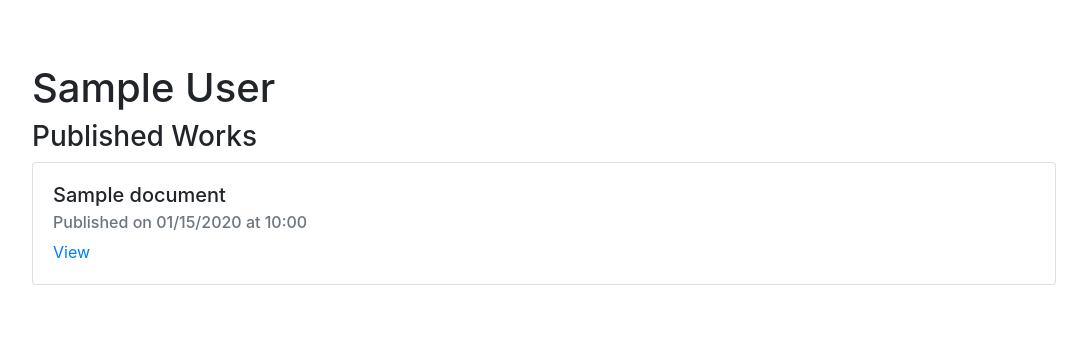
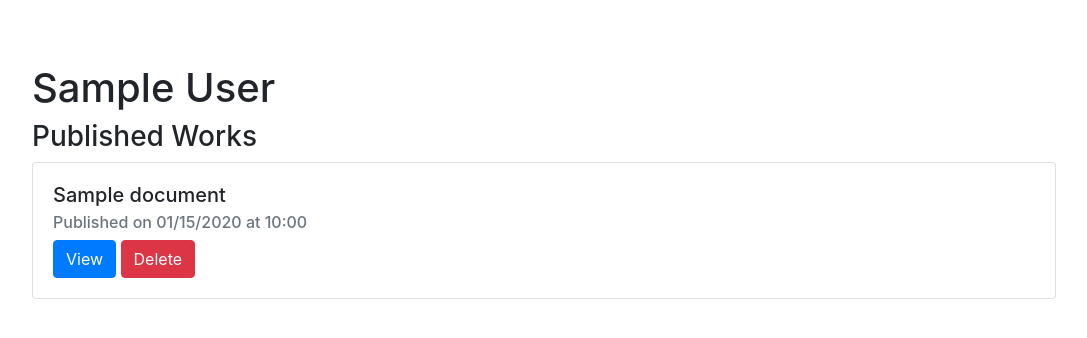
Before and after one commit to prolesoft/MarXXIsts-Python, a Flask app: page /profile in a window 1280 px wide. Shown: the part 62-400 px from the top of the page, without its empty margins (96-1183 px from the left). Run offline with Flask 2, Linux system fonts and the light colour scheme; a user stored in the database is signed in; tables that the repository leaves empty hold one stand-in row (values such as "Sample post"); some libraries are stand-ins or nearby versions.

Commit message:
Implemented work deletion

```diff
--- a/app.py
+++ b/app.py
@@ -8,6 +8,8 @@ from flask import (
     redirect,
     flash,
     url_for,
+    jsonify,
+    abort,
 )
 from flask_sqlalchemy import SQLAlchemy
 from flask_migrate import Migrate
@@ -37,6 +39,13 @@ login_manager.login_view = "login"
 from forms import *
 from models import *
 
+@app.errorhandler(404)
+def page_not_found(e):
+    return render_template("404.html"), 404
+
+@app.errorhandler(401)
+def unauthorized(e):
+    return render_template("401.html"), 401
 
 @app.route("/")
 def index():
@@ -117,7 +126,25 @@ def profile():
 @app.route("/document/<int:document_id>")
 def document(document_id):
     doc = Document.query.get(document_id)
-    doc_file = codecs.open(doc.path, 'r', 'utf-8')
-    doc_text = doc_file.read()
-    doc_file.close()
-    return render_template('document.html', doc=doc, doc_contents=doc_text)
+    if doc is not None:
+        doc_file = codecs.open(doc.path, 'r', 'utf-8')
+        doc_text = doc_file.read()
+        doc_file.close()
+        return render_template('document.html', doc=doc, doc_contents=doc_text)
+    else:
+        return abort(404)
+
+
+@app.route("/document/<int:document_id>/delete", methods=['DELETE'])
+@login_required
+def delete_document(document_id):
+    doc = Document.query.get(document_id)
+    if doc is not None:
+        if doc.author_id != current_user.id:
+            return abort(401)
+        else:
+            db.session.delete(doc)
+            db.session.commit()
+            return redirect('/profile')
+    else:
+        return abort(404)
--- a/templates/profile.html
+++ b/templates/profile.html
@@ -10,7 +10,39 @@
     <div class="card-body">
         <h5 class="card-title">{{ work.title }}</h5>
         <h6 class="card-subtitle mb-2 text-muted">Published on {{ work.date_published.strftime("%m/%d/%Y at %H:%M") }}</h6>
-        <a href="/document/{{ work.id }}" class="card-link">View</a>
+        <a href="/document/{{ work.id }}" class="card-link">
+            <button type="button" class="btn btn-primary">
+                View
+            </button>
+        </a>
+        <button type="button" class="btn btn-danger" data-toggle="modal" data-target="#deleteModal">
+            Delete
+        </button>
+
+        <div class="modal fade" id="deleteModal" tabindex="-1" role="dialog" aria-labelledby="deleteModalLabel" aria-hidden="true">
+            <div class="modal-dialog" role="document">
+                <div class="modal-content">
+                <div class="modal-header">
+                    <h5 class="modal-title" id="deleteModalLabel">Delete Work</h5>
+                    <button type="button" class="close" data-dismiss="modal" aria-label="Close">
+                    <span aria-hidden="true">&times;</span>
+                    </button>
+                </div>
+                <div class="modal-body">
+                    Delete this work and all previous versions?
+                </div>
+                <div class="modal-footer">
+                    <button type="button" class="btn btn-secondary" data-dismiss="modal">Close</button>
+                    <button id="delete-document" type="button" class="btn btn-danger">Delete</button>
+                    <script>
+                        document.getElementById('delete-document').onclick = function deleteDocument () {
+                            fetch("/document/" + "{{work.id}}" + "/delete", { method: 'DELETE' }).then((v) => location.reload())
+                          }
+                    </script>
+                </div>
+                </div>
+            </div>
+            </div>
     </div>
 </div>
 {% endfor %}
```
Also changed, not shown: templates/401.html (added, +8 -0 lines), templates/404.html (added, +8 -0 lines).
